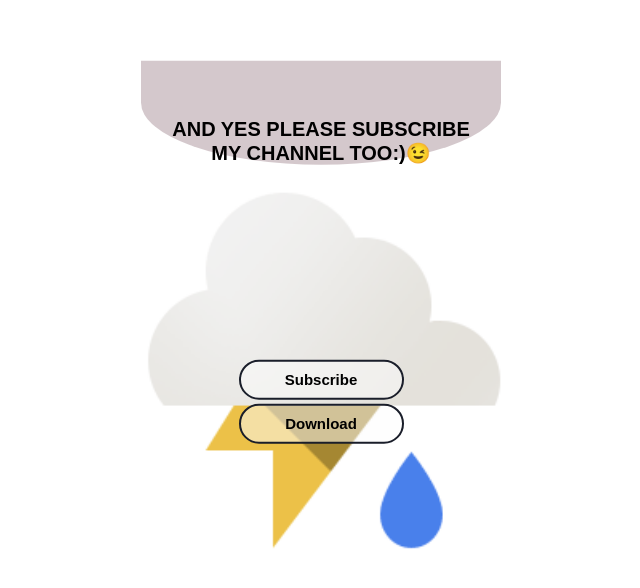
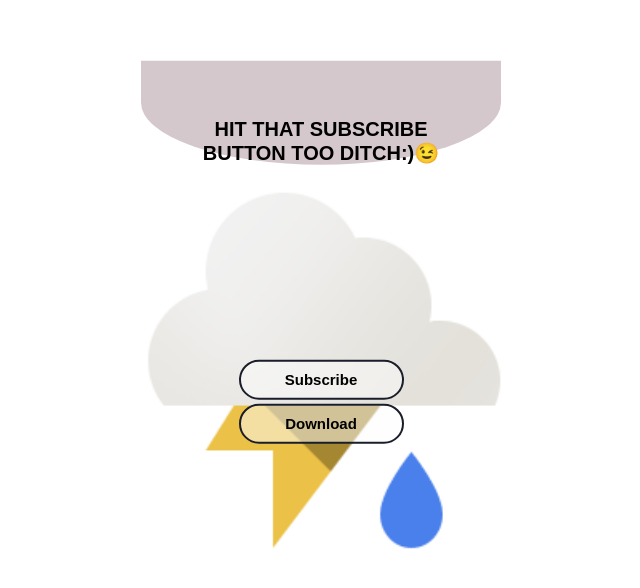
Before and after one commit to errornischal/errorshare, a plain HTML site: page index.html in a window 1280 px wide. Shown: the part 132-720 px from the top of the page, without its empty margins (319-959 px from the left). Drawn offline with Linux system fonts and the light colour scheme.

Commit message:
Update index.html

```diff
--- a/index.html
+++ b/index.html
@@ -11,7 +11,7 @@
 	<form>
 <section>
 	<div class="box">
-	<h4>AND YES PLEASE SUBSCRIBE MY CHANNEL TOO:)😉</h4>
+	<h4>HIT THAT SUBSCRIBE BUTTON TOO DITCH:)😉</h4>
 	</div>
 		<a href="https://www.youtube.com/errornischal">
 			<div class="sub">
```
